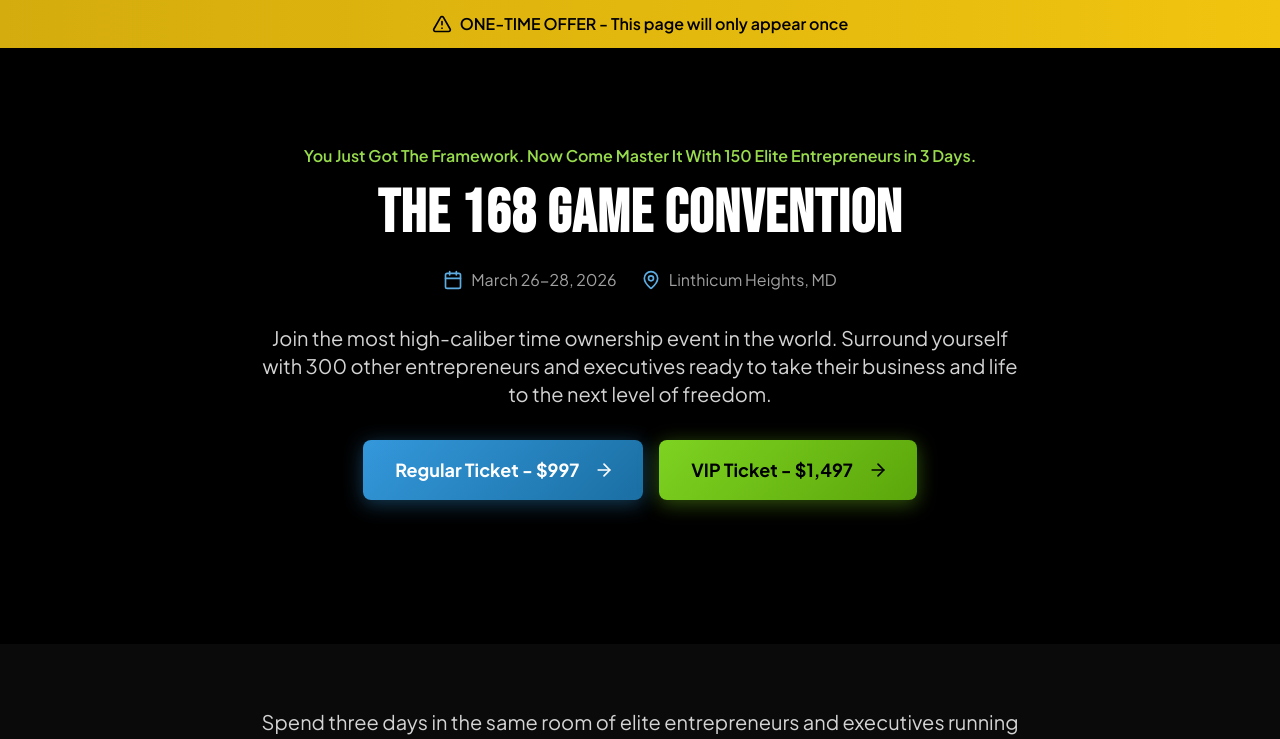
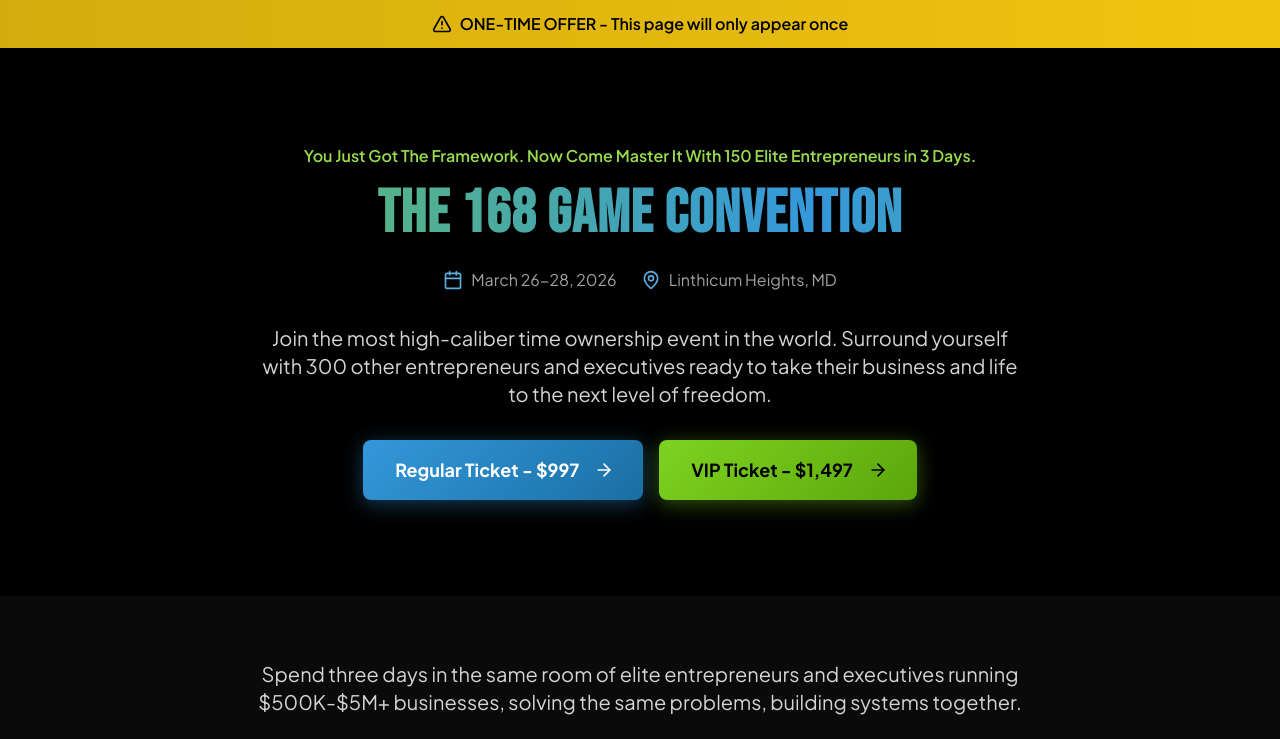
Before and after one commit to Juandurdaneta/bill-korman-website, a Next.js app: page /free-book/convention in a window 1280 px wide. Shown: the top 739 px of the page. Built offline with nearby package versions, Linux system fonts and the light colour scheme.

Commit message:
feat(convention): enhance title with animated gradient text styling

```diff
--- a/src/app/(funnel)/free-book/convention/page.tsx
+++ b/src/app/(funnel)/free-book/convention/page.tsx
@@ -83,7 +83,13 @@ export default function ConventionUpsellPage() {
               You Just Got The Framework. Now Come Master It With 150 Elite Entrepreneurs in 3 Days.
             </p>
 
-            <h1 className="text-4xl md:text-5xl lg:text-6xl font-bold text-white mb-6" style={{ fontFamily: 'Bebas Neue, sans-serif' }}>
+            <h1
+              className="text-4xl md:text-5xl lg:text-6xl font-bold mb-6 animate-gradient-x bg-clip-text text-transparent bg-[length:200%_auto]"
+              style={{
+                fontFamily: 'Bebas Neue, sans-serif',
+                backgroundImage: 'linear-gradient(90deg, #7ED321, #3498db, #7ED321)',
+              }}
+            >
               THE 168 GAME CONVENTION
             </h1>
 
@@ -104,7 +110,7 @@ export default function ConventionUpsellPage() {
               next level of freedom.
             </p>
 
-            <div className="flex flex-wrap justify-center gap-4 mb-12">
+            <div className="flex flex-wrap justify-center gap-4">
               <FunnelCTA onClick={() => handleAccept('regular')} variant="primary" size="lg">
                 Regular Ticket - $997
               </FunnelCTA>
--- a/src/app/globals.css
+++ b/src/app/globals.css
@@ -320,12 +320,27 @@ h1, h2, h3, .display-font {
   animation-delay: -10s;
 }
 
+/* Animated gradient text */
+@keyframes gradient-x {
+  0%, 100% {
+    background-position: 0% 50%;
+  }
+  50% {
+    background-position: 100% 50%;
+  }
+}
+
+.animate-gradient-x {
+  animation: gradient-x 3s ease infinite;
+}
+
 /* Reduce motion for accessibility */
 @media (prefers-reduced-motion: reduce) {
   *,
   .animate-aurora-1,
   .animate-aurora-2,
-  .animate-aurora-3 {
+  .animate-aurora-3,
+  .animate-gradient-x {
     animation-duration: 0.01ms !important;
     animation-iteration-count: 1 !important;
     transition-duration: 0.01ms !important;
```
